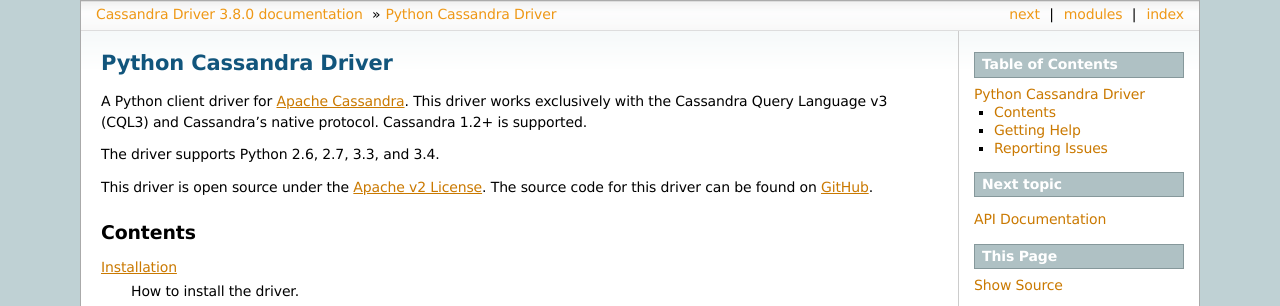
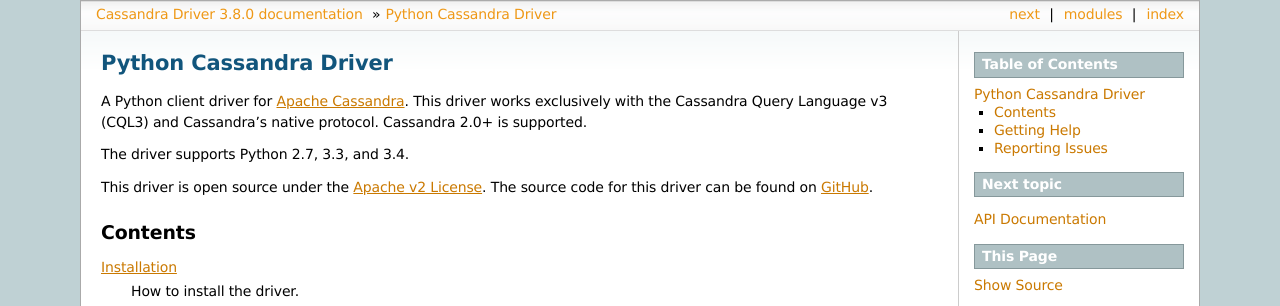
Before and after one commit to datastax/python-driver, a Sphinx documentation site: the page built from docs/index.rst, in a window 1280 px wide. Shown: the top 306 px of the page. Built offline with Sphinx 7.4.7, drawn with Linux system fonts in a browser that asks for light colours; pages that are not in the unit, such as notebooks, are missing from menus.

Commit message:
correct supported Python & C* versions

```diff
--- a/docs/index.rst
+++ b/docs/index.rst
@@ -2,9 +2,9 @@
 =======================
 A Python client driver for `Apache Cassandra <http://cassandra.apache.org>`_.
 This driver works exclusively with the Cassandra Query Language v3 (CQL3)
-and Cassandra's native protocol.  Cassandra 1.2+ is supported.
+and Cassandra's native protocol.  Cassandra 2.0+ is supported.
 
-The driver supports Python 2.6, 2.7, 3.3, and 3.4.
+The driver supports Python 2.7, 3.3, and 3.4.
 
 This driver is open source under the
 `Apache v2 License <http://www.apache.org/licenses/LICENSE-2.0.html>`_.
```
